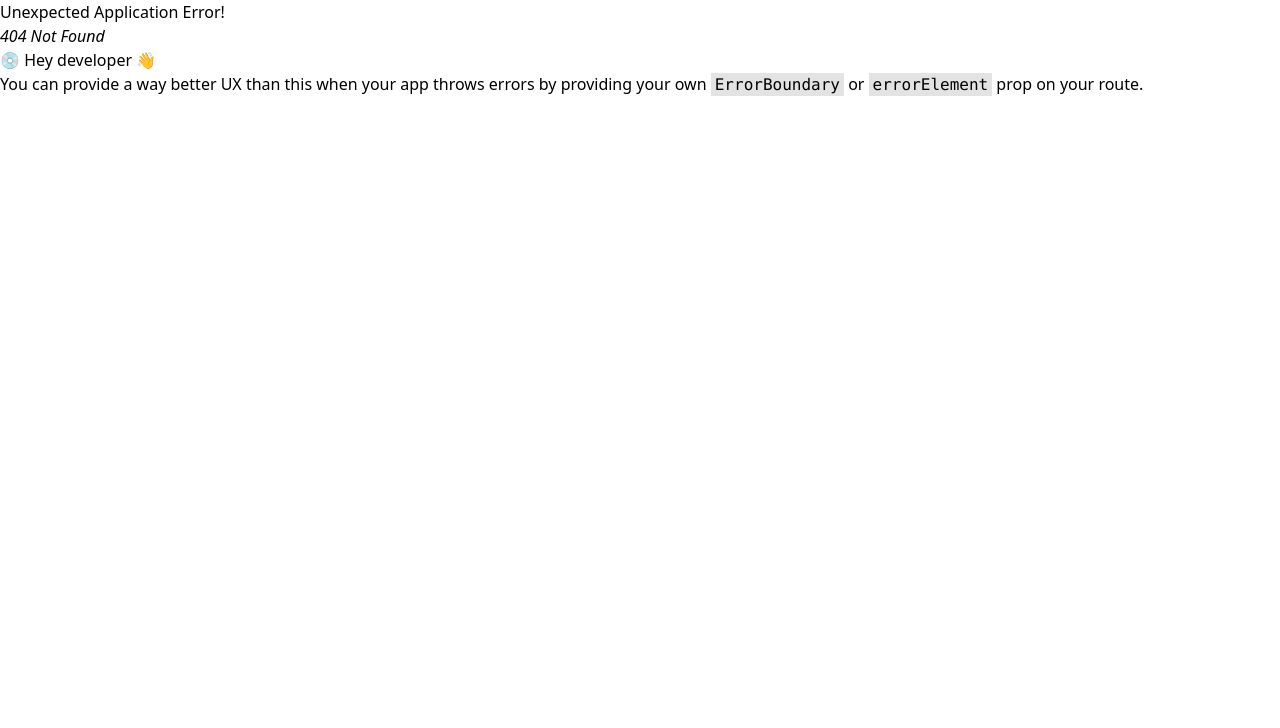
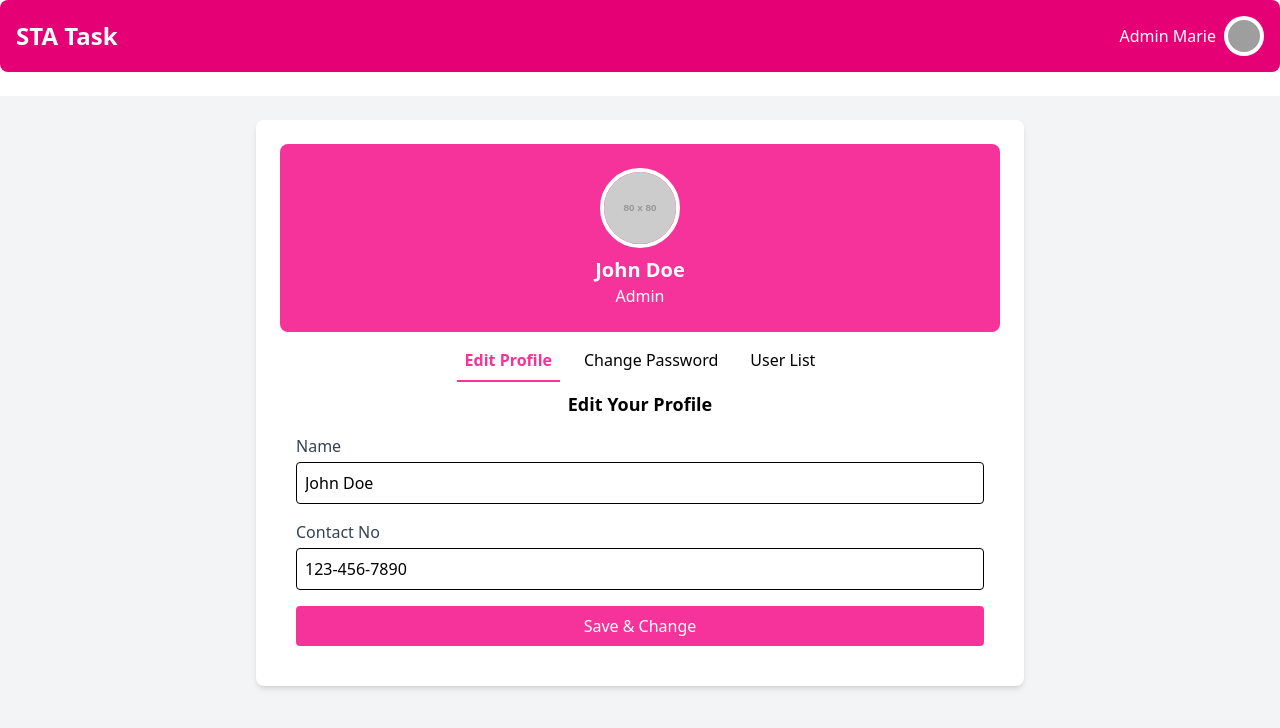
Before and after one commit to Nahidul-Islam-Siam/redux-authentication, a React (Vite) app: page /setting/edit-profile in a window 1280 px wide. Before the commit this address had no page. Shown: the top 728 px of the page. Built offline with nearby package versions, Linux system fonts and the light colour scheme; grey boxes are pictures that could not be loaded.

Commit message:
add ProfileSettings component with tab navigation for editing profile, changing password, and viewing user list; update router to include new settings structure and dependencies

```diff
--- a/package.json
+++ b/package.json
@@ -21,6 +21,7 @@
     "react-icons": "^5.4.0",
     "react-redux": "^9.2.0",
     "react-router-dom": "^7.1.5",
+    "react-tabs": "^6.1.0",
     "recharts": "^2.15.1",
     "sort-by": "^1.2.0",
     "tailwindcss": "^4.0.6"
--- a/src/components/Settings.jsx
+++ b/src/components/Settings.jsx
@@ -1,56 +1,160 @@
+import { useState, useEffect } from "react";
+import PropTypes from "prop-types"; // ✅ Import PropTypes
+import { Tab, Tabs, TabList, TabPanel } from "react-tabs";
+import { useNavigate, useParams } from "react-router-dom";
+import "react-tabs/style/react-tabs.css";
 
-
-
-const EditProfile = () => {
-  return (
-    <div className="min-h-screen bg-gray-100 flex flex-col items-center">
-
-
-      {/* Profile Card */}
-      <div className="bg-pink-600 p-6 mt-6 rounded-lg text-white text-center w-3/4 max-w-md">
+// ✅ Profile Header Component (Shows User Info)
+const ProfileHeader = ({ name }) => (
+  <div className="bg-pink-500 p-6 rounded-lg text-white text-center">
     <img
-          src="/path/to/profile.jpg"
+      src="https://via.placeholder.com/80"
       alt="Profile"
       className="w-20 h-20 rounded-full mx-auto border-4 border-white"
     />
-        <h2 className="text-2xl font-semibold mt-2">Maria</h2>
+    <h2 className="text-xl font-semibold mt-2">{name}</h2>
     <p>Admin</p>
   </div>
+);
+ProfileHeader.propTypes = {
+  name: PropTypes.string.isRequired,
+};
 
-      {/* Edit Profile Section */}
-      <div className="mt-6 w-3/4 max-w-md bg-white p-6 rounded-lg shadow-md">
-        {/* Tabs */}
-        <div className="flex justify-between border-b pb-2 mb-4">
-          <button className="text-pink-600 font-semibold border-b-2 border-pink-600 pb-2">Edit Profile</button>
-          <button className="text-gray-500">Change Password</button>
-        </div>
-
-        {/* Form */}
-        <h3 className="text-lg font-semibold text-center mb-4">Edit Your Profile</h3>
-        <form className="space-y-4">
+// ✅ Edit Profile Tab Content
+const EditProfile = ({ name, setName, contact, setContact }) => (
   <div>
+    <h3 className="text-lg font-semibold text-center">Edit Your Profile</h3>
+    <div className="p-4">
       <label className="block text-gray-700">Name</label>
       <input
         type="text"
-              className="w-full p-2 border border-gray-300 rounded-lg"
-              defaultValue="Maria"
+        value={name}
+        onChange={(e) => setName(e.target.value)}
+        className="w-full p-2 border rounded mt-1"
+        placeholder="Enter your name"
+      />
+      <label className="block text-gray-700 mt-4">Contact No</label>
+      <input
+        type="text"
+        value={contact}
+        onChange={(e) => setContact(e.target.value)}
+        className="w-full p-2 border rounded mt-1"
+        placeholder="Enter contact number"
+      />
+      <button className="w-full bg-pink-500 text-white p-2 rounded mt-4">
+        Save & Change
+      </button>
+    </div>
+  </div>
+);
+EditProfile.propTypes = {
+  name: PropTypes.string.isRequired,
+  setName: PropTypes.func.isRequired,
+  contact: PropTypes.string.isRequired,
+  setContact: PropTypes.func.isRequired,
+};
+
+// ✅ Change Password Tab Content
+const ChangePassword = () => (
+  <div>
+    <h3 className="text-lg font-semibold text-center">Change Password</h3>
+    <div className="p-4">
+      <label className="block text-gray-700">Current Password</label>
+      <input
+        type="password"
+        className="w-full p-2 border rounded mt-1"
+        placeholder="Enter current password"
       />
     </div>
+    <div className="p-4">
+      <label className="block text-gray-700">New Password</label>
+      <input
+        type="password"
+        className="w-full p-2 border rounded mt-1"
+        placeholder="Enter new password"
+      />
+      <label className="block text-gray-700 mt-4">Confirm Password</label>
+      <input
+        type="password"
+        className="w-full p-2 border rounded mt-1"
+        placeholder="Confirm new password"
+      />
+      <button className="w-full bg-pink-500 text-white p-2 rounded mt-4">
+        Update Password
+      </button>
+    </div>
+  </div>
+);
+
+// ✅ User List Tab Content
+const UserList = () => (
   <div>
-            <label className="block text-gray-700">Contact No.</label>
-            <input
-              type="text"
-              className="w-full p-2 border border-gray-300 rounded-lg"
-              defaultValue="+923001234567"
-            />
+    <h3 className="text-lg font-semibold text-center">User List</h3>
+    <p className="text-gray-600 text-center p-4">No users available.</p>
   </div>
-          <button className="w-full bg-pink-600 text-white p-2 rounded-lg font-semibold">
-            Save & Change
-          </button>
-        </form>
-      </div>
+);
+
+// ✅ Main Profile Settings Component
+const ProfileSettings = () => {
+  const navigate = useNavigate();
+  const { tab } = useParams();
+
+  // List of allowed tab paths
+  const tabPaths = ["edit-profile", "change-password", "user-list"];
+
+  // State for profile inputs
+  const [name, setName] = useState("John Doe");
+  const [contact, setContact] = useState("123-456-7890");
+
+  // Redirect to default tab if invalid or missing tab
+  useEffect(() => {
+    if (!tab || !tabPaths.includes(tab)) {
+      navigate("/setting/edit-profile", { replace: true });
+    }
+  }, [tab, navigate]);
+
+  // Find the active tab index
+  const tabIndex = tabPaths.indexOf(tab);
+  const [selectedIndex, setSelectedIndex] = useState(tabIndex !== -1 ? tabIndex : 0);
+
+  // Update URL when switching tabs
+  const handleTabChange = (index) => {
+    setSelectedIndex(index);
+    navigate(`/setting/${tabPaths[index]}`, { replace: true });
+  };
+
+  return (
+    <div className="max-w-3xl mx-auto p-6 bg-white rounded-lg shadow-md">
+      {/* ✅ Profile Header */}
+      <ProfileHeader name={name} />
+
+      {/* ✅ Tab Navigation */}
+      <Tabs selectedIndex={selectedIndex} onSelect={handleTabChange}>
+        <TabList className="flex justify-center  space-x-4 p-2">
+          <Tab className="cursor-pointer p-2" selectedClassName="text-pink-500 border-b-2 border-pink-500 font-semibold">
+            Edit Profile
+          </Tab>
+          <Tab className="cursor-pointer p-2" selectedClassName="text-pink-500 border-b-2 border-pink-500 font-semibold">
+            Change Password
+          </Tab>
+          <Tab className="cursor-pointer p-2" selectedClassName="text-pink-500 border-b-2 border-pink-500 font-semibold">
+            User List
+          </Tab>
+        </TabList>
+
+        {/* ✅ Tab Content */}
+        <TabPanel>
+          <EditProfile name={name} setName={setName} contact={contact} setContact={setContact} />
+        </TabPanel>
+        <TabPanel>
+          <ChangePassword />
+        </TabPanel>
+        <TabPanel>
+          <UserList />
+        </TabPanel>
+      </Tabs>
     </div>
   );
 };
 
-export default EditProfile;
+export default ProfileSettings;
--- a/src/route/router.jsx
+++ b/src/route/router.jsx
@@ -7,7 +7,8 @@ import VerificationForm from "../components/VerificationForm";
 import SetNewPasswordForm from "../components/SetNewPasswordForm";
 import Dashboard from "../components/Dashboard";
 import MainLayout from "./MainLayout";
-import EditProfile from "../components/Settings";  // Ensure this component is correctly imported
+
+import ProfileSettings from "../components/Settings";
 
 const router = createBrowserRouter([
   {
@@ -15,42 +16,42 @@ const router = createBrowserRouter([
     element: <App />,
     children: [
       {
-        index: true,  // Signup page without Navbar
+        index: true,
         element: <SignupForm />,
       },
       {
-        path: "login",  // Login page without Navbar
+        path: "login",
         element: <LoginForm />,
       },
       {
-        path: "forgot-password",  // Forgot Password page without Navbar
+        path: "forgot-password",
         element: <ForgotPasswordForm />,
       },
       {
-        path: "verification-form",  // Verification page without Navbar
+        path: "verification-form",
         element: <VerificationForm />,
       },
       {
-        path: "set-new-password-form",  // Set New Password page without Navbar
+        path: "set-new-password-form",
         element: <SetNewPasswordForm />,
       },
       {
-        path: "dashboard",  // Dashboard page with Navbar
-        element: <MainLayout />,  // Using MainLayout to include Navbar
+        path: "dashboard",
+        element: <MainLayout />,
         children: [
           {
-            index: true,  // Default route for Dashboard
+            index: true,
             element: <Dashboard />,
           },
         ],
       },
       {
-        path: "setting",  // Settings page with Navbar (separate from /dashboard)
-        element: <MainLayout />,  // Using MainLayout to include Navbar
+        path: "setting",
+        element: <MainLayout />,
         children: [
           {
-            index: true,
-            element: <EditProfile />,  // Settings page will render here
+            path: ":tab?", // Accepts optional `tab` parameter (e.g., /setting/edit-profile)
+            element: <ProfileSettings />,
           },
         ],
       },
```
Also changed, not shown: 1 other file (tests, documents, lock files or other folders). Lines whose indentation alone changed are shown as unchanged.
